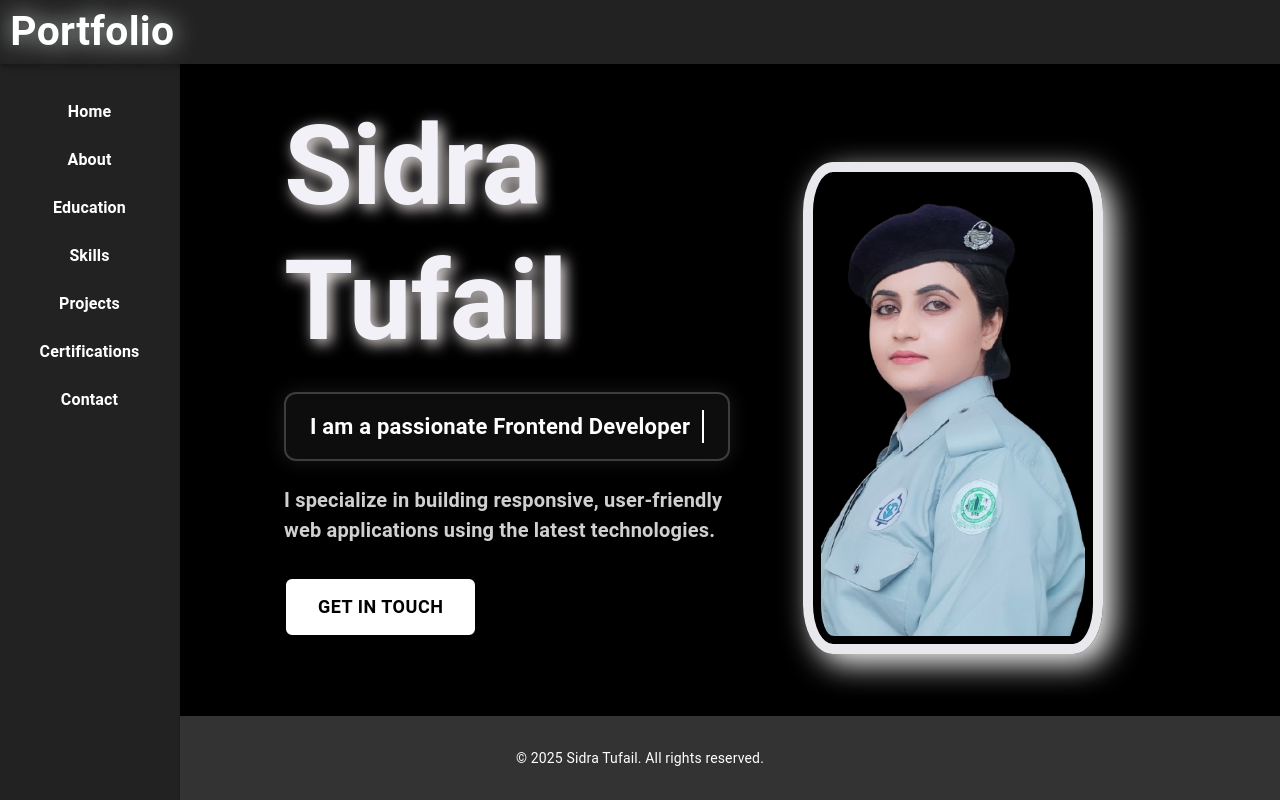
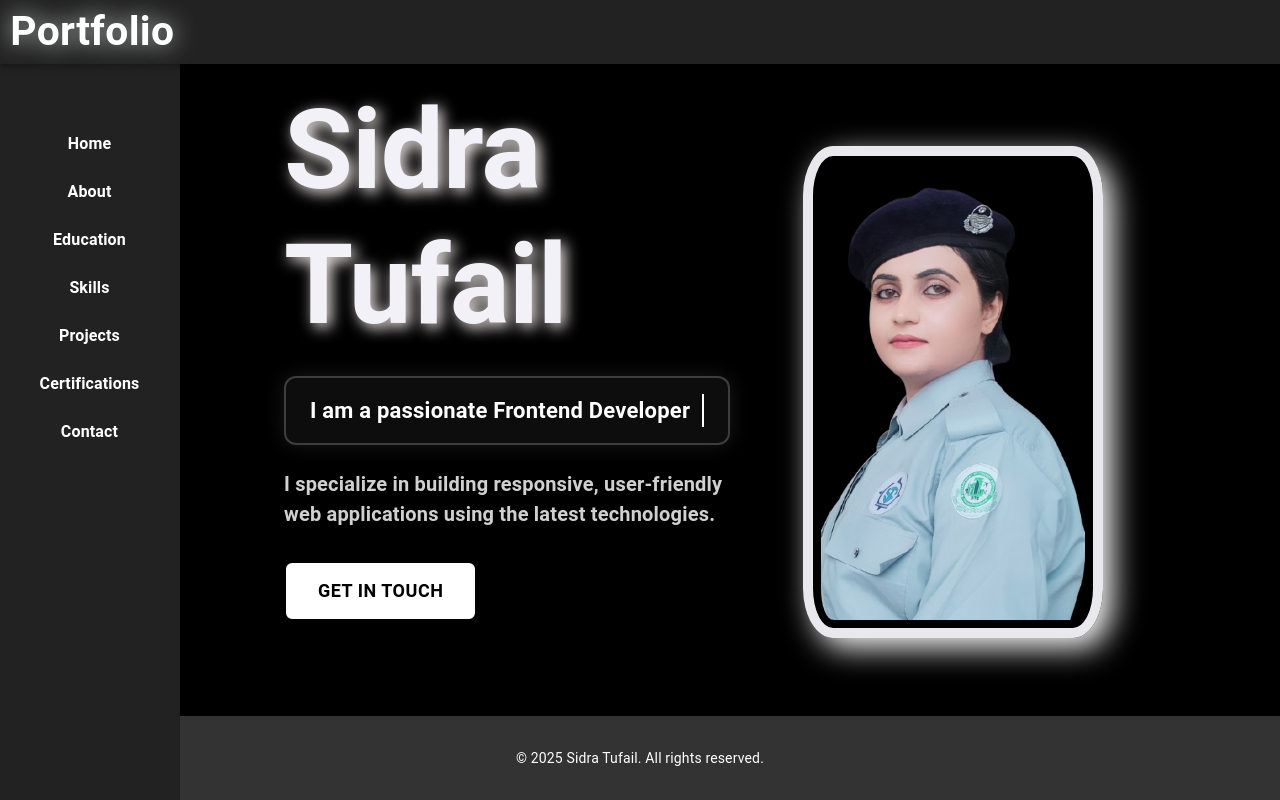
Before and after one commit to sidi-125/file-4, a React (Create React App) app: page / in a window 1280 px wide. Built offline with nearby package versions, Linux system fonts and the light colour scheme.

Commit message:
add data

```diff
--- a/src/Layout.jsx
+++ b/src/Layout.jsx
@@ -13,7 +13,7 @@ const Layout = () => {
   };
 
   const drawer = (
-    <Box sx={{ backgroundColor: '#222', height: '100%', pt: 2 }}>
+    <Box sx={{ backgroundColor: '#222', height: '100%', pt: 6 }}>
       <List>
         {['Home', 'About', 'Education', 'Skills', 'Projects', 'Certifications', 'Contact'].map((text) => (
           <ListItem
@@ -128,7 +128,7 @@ const Layout = () => {
     flexGrow: 1,
     p: 3, // Padding ko adjust kiya gaya
     width: { sm: `calc(100% - ${drawerWidth}px)` },
-    mt: 8, // Header ke neeche space chhoda gaya
+    mt: 6, // Header ke neeche space chhoda gaya
     backgroundColor: 'black',
     minHeight: 'calc(100vh - 160px)', // Total screen height se header aur footer ka height minus kiya gaya
     overflow: 'auto', // Agar content bohot lamba ho toh scroll bar show hoga
```
